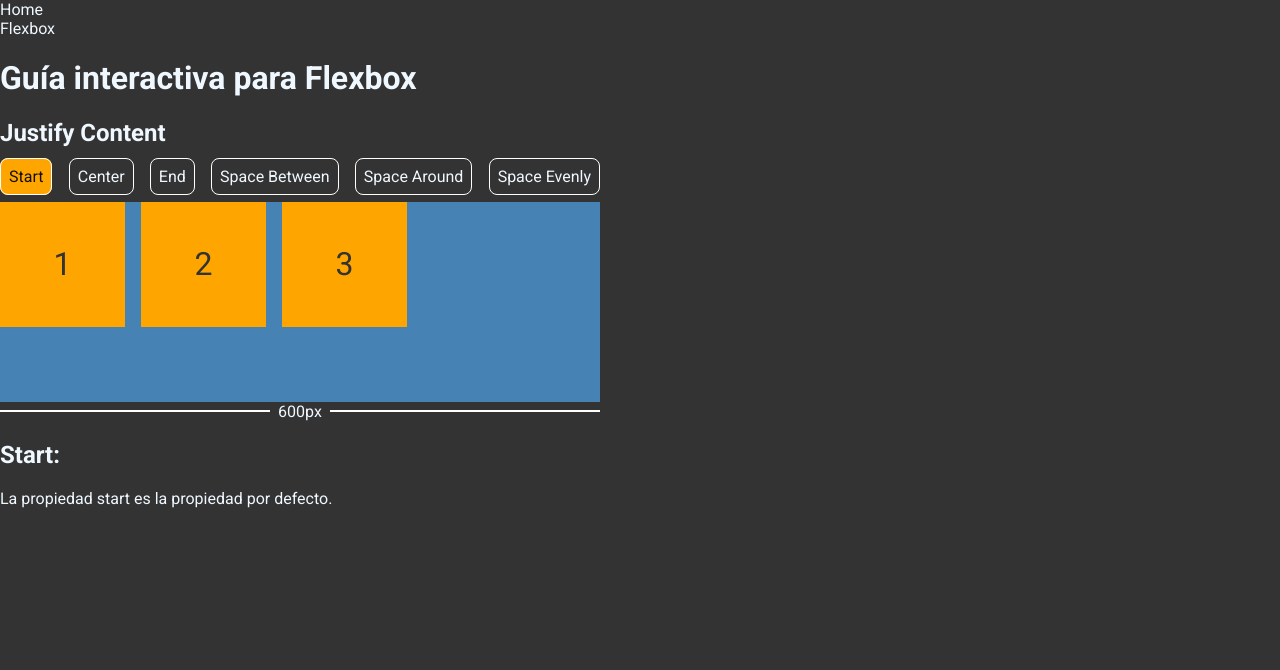
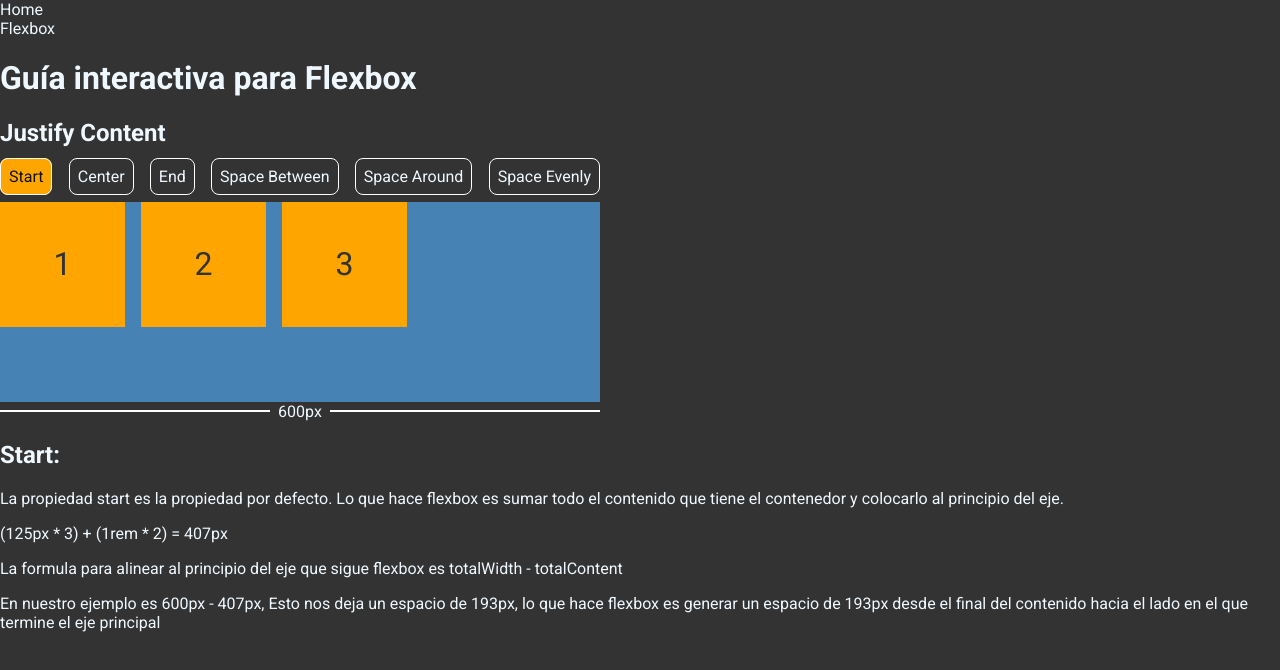
Before and after one commit to DorianDesings/learn-css, a React (Vite) app: page /flexbox in a window 1280 px wide. Shown: the top 670 px of the page. Built offline with nearby package versions, Linux system fonts and the light colour scheme.

Commit message:
updated flex

```diff
--- a/src/constants/flexbox-data.js
+++ b/src/constants/flexbox-data.js
@@ -1,17 +1,36 @@
 export const FLEXBOX_DATA = {
 	start: {
 		title: 'Start',
-		text: 'La propiedad start es la propiedad por defecto.'
+		text: 'La propiedad start es la propiedad por defecto. Lo que hace flexbox es sumar todo el contenido que tiene el contenedor y colocarlo al principio del eje.',
+		equation: {
+			lineOne: '(125px * 3) + (1rem * 2) = 407px',
+			lineTwo:
+				'La formula para alinear al principio del eje que sigue flexbox es totalWidth - totalContent',
+			lineThree:
+				'En nuestro ejemplo es 600px - 407px, Esto nos deja un espacio de 193px, lo que hace flexbox es generar un espacio de 193px desde el final del contenido hacia el lado en el que termine el eje principal'
+		}
 	},
 	center: {
 		title: 'Center',
 		text: 'Esta propiedad calcula el ancho total del elemento y el tamaño de los elementos para dejar exactamente el mismo espacio a los lados. En este caso la fórmula que calcula se basa en 600px a repartir, 125px de cada caja y 1rem de separación entre cajas',
-		equation:
-			'125px * 3 + 1rem * 2 = 407px, la formula para centrar que sigue flexbox es (totalWidth - totalContent) / 2. En nuestro ejemplo es (600px - 407px) / 2, lo cual nos deja un margen de 96.5px a cada lado, un centrado perfecto.'
+		equation: {
+			lineOne: '(125px * 3) + (1rem * 2) = 407px',
+			lineTwo:
+				'La formula para centrar que sigue flexbox es (totalWidth - totalContent) / 2.',
+			lineThree:
+				'En nuestro ejemplo es (600px - 407px) / 2, lo cual nos deja un margen de 96.5px a cada lado, un centrado perfecto.'
+		}
 	},
 	end: {
 		title: 'End',
-		text: 'La propiedad start es la propiedad por defecto.'
+		text: 'La propiedad end funciona de forma inversa a start. Lo que hace flexbox es sumar todo el contenido que tiene el contenedor y colocarlo al final del eje.',
+		equation: {
+			lineOne: '(125px * 3) + (1rem * 2) = 407px',
+			lineTwo:
+				'La formula para alinear al final del eje que sigue flexbox es totalWidth - totalContent',
+			lineThree:
+				'En nuestro ejemplo es 600px - 407px, Esto nos deja un espacio de 193px, lo que hace flexbox es generar un espacio de 193px desde el principio del contenido hacia el lado en el que empiece el eje principal'
+		}
 	},
 	'space-between': {
 		title: 'Space Between',
--- a/src/pages/flexbox/Flexbox.jsx
+++ b/src/pages/flexbox/Flexbox.jsx
@@ -34,7 +34,9 @@ const Flexbox = () => {
 				<div>
 					<h2>{FLEXBOX_DATA[flexStatus].title}:</h2>
 					<p>{FLEXBOX_DATA[flexStatus].text}</p>
-					<p>{FLEXBOX_DATA[flexStatus]?.equation}</p>
+					<p>{FLEXBOX_DATA[flexStatus]?.equation?.lineOne}</p>
+					<p>{FLEXBOX_DATA[flexStatus]?.equation?.lineTwo}</p>
+					<p>{FLEXBOX_DATA[flexStatus]?.equation?.lineThree}</p>
 				</div>
 			</div>
 		</>
```
